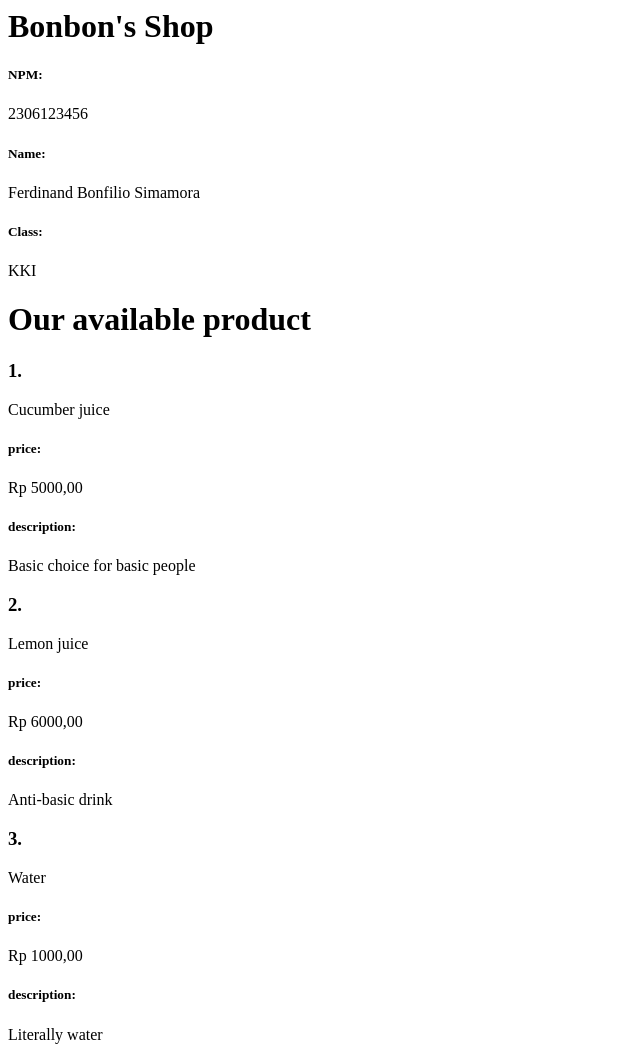
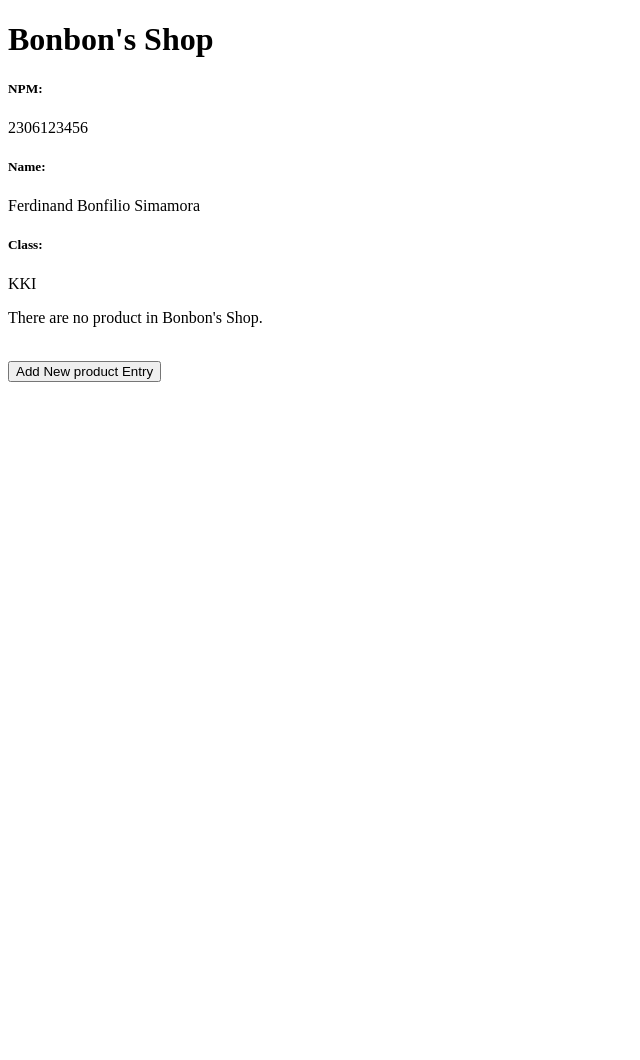
Before and after one commit to Ferdinand57/bonbon_shop, a Django app: page / in a window 1280 px wide. Shown: the whole page, without its empty margins (0-640 px from the left). After the commit the page ends 382 px from the top, so only its background shows below. Run offline with Django 5.2, Linux system fonts and the light colour scheme; data that the repository does not hold is empty.

Commit message:
Assignment 3 try 1

```diff
--- a/bonbon_shop/settings.py
+++ b/bonbon_shop/settings.py
@@ -56,7 +56,7 @@ ROOT_URLCONF = 'bonbon_shop.urls'
 TEMPLATES = [
     {
         'BACKEND': 'django.template.backends.django.DjangoTemplates',
-        'DIRS': [],
+        'DIRS': [BASE_DIR / 'templates'],
         'APP_DIRS': True,
         'OPTIONS': {
             'context_processors': [
@@ -123,3 +123,5 @@ STATIC_URL = 'static/'
 # https://docs.djangoproject.com/en/5.1/ref/settings/#default-auto-field
 
 DEFAULT_AUTO_FIELD = 'django.db.models.BigAutoField'
+
+CSRF_TRUSTED_ORIGINS = ["http://localhost","http://127.0.0.1","http://ferdinand-bonfilio-bonbonshop.pbp.cs.ui.ac.id", "https://ferdinand-bonfilio-bonbonshop.pbp.cs.ui.ac.id"]
--- a/main/models.py
+++ b/main/models.py
@@ -1,7 +1,9 @@
 from django.db import models
-
-class Product(models.Model):
+import uuid
+class ProductEntry(models.Model):
+    id = models.UUIDField(primary_key=True, default=uuid.uuid4, editable=False)
     name = models.CharField(max_length=255)
+    time = models.DateField(auto_now_add=True)
     price = models.DecimalField(max_digits=10, decimal_places=2)
     description = models.CharField(max_length=255)
 
--- a/main/templates/main.html
+++ b/main/templates/main.html
@@ -1,28 +1,44 @@
-<h1>Bonbon's Shop</h1> <!-- Change according to your project name -->
+{% extends 'base.html' %}
+{% block content %}
+<h1>Bonbon's Shop</h1>
 
 <h5>NPM: </h5>
 <p>{{ npm }}<p>
-<h5>Name: </h5>
-<p>{{ name }}<p>
-<h5>Class: </h5>
-<p>{{ class }}<p>
 
-<h1>Our available product</h1>
-<h3>1. </h3>
-<p>{{ product1name }}<p>
-<h5>price: </h5>
-<p>{{ product1price }}<p>
-<h5>description: </h5>
-<p>{{ product1desc }}<p>
-<h3>2. </h3>
-<p>{{ product2name }}<p>
-<h5>price: </h5>
-<p>{{ product2price }}<p>
-<h5>description: </h5>
-<p>{{ product2desc }}<p>
-<h3>3. </h3>
-<p>{{ product3name }}<p>
-<h5>price: </h5>
-<p>{{ product3price }}<p>
-<h5>description: </h5>
-<p>{{ product3desc }}<p>
+<h5>Name:</h5>
+<p>{{ name }}</p>
+
+<h5>Class:</h5>
+<p>{{ class }}</p>
+
+{% if not product_entries %}
+<p>There are no product in Bonbon's Shop.</p>
+{% else %}
+<table>
+  <tr>
+    <th>Product Name</th>
+    <th>Time</th>
+    <th>Description</th>
+    <th>Price</th>
+  </tr>
+
+  {% comment %} This is how to display product data
+  {% endcomment %}
+  {% for product_entry in product_entries %}
+  <tr>
+    <td>{{product_entry.name}}</td>
+    <td>{{product_entry.time}}</td>
+    <td>{{product_entry.description}}</td>
+    <td>{{product_entry.price}}</td>
+  </tr>
+  {% endfor %}
+</table>
+{% endif %}
+
+<br />
+
+<a href="{% url 'main:create_product_entry' %}">
+  <button>Add New product Entry</button>
+</a>
+
+{% endblock content %}
--- a/main/urls.py
+++ b/main/urls.py
@@ -1,8 +1,13 @@
 from django.urls import path
-from main.views import show_main
+from main.views import show_main, create_product_entry, show_xml, show_json, show_xml_by_id, show_json_by_id
 
 app_name = 'main'
 
 urlpatterns = [
     path('', show_main, name='show_main'),
+    path('create-product-entry', create_product_entry, name='create_product_entry'),
+    path('xml/', show_xml, name='show_xml'),
+    path('json/', show_json, name='show_json'),
+    path('xml/<str:id>/', show_xml_by_id, name='show_xml_by_id'),
+    path('json/<str:id>/', show_json_by_id, name='show_json_by_id'),
 ]
--- a/main/views.py
+++ b/main/views.py
@@ -1,20 +1,49 @@
-from django.shortcuts import render
+from django.shortcuts import render, redirect
+from main.forms import ProductEntryForm
+from main.models import ProductEntry
+from django.http import HttpResponse
+from django.core import serializers
 
 # Create your views here.
 def show_main(request):
+    product_entries = ProductEntry.objects.all()
     context = {
         'npm' : '2306123456',
         'name': 'Ferdinand Bonfilio Simamora',
         'class': 'KKI',
-        'product1name': 'Cucumber juice',
-        'product1price': 'Rp 5000,00',
-        'product1desc': 'Basic choice for basic people',
-        'product2name': 'Lemon juice',
-        'product2price': 'Rp 6000,00',
-        'product2desc': 'Anti-basic drink',
-        'product3name': 'Water',
-        'product3price': 'Rp 1000,00',
-        'product3desc': 'Literally water',
+        'product_entries': product_entries,
     }
 
     return render(request, "main.html", context)
+
+def create_product_entry(request):
+    form = ProductEntryForm(request.POST or None)
+
+    if form.is_valid() and request.method == "POST":
+        form.save()
+        return redirect('main:show_main')
+
+    context = {'form': form}
+    return render(request, "create_product_entry.html", context)
+
+def show_xml(request):
+    data = ProductEntry.objects.all()
+
+def show_xml(request):
+    data = ProductEntry.objects.all()
+    return HttpResponse(serializers.serialize("xml", data), content_type="application/xml")
+
+def show_json(request):
+    data = ProductEntry.objects.all()
+
+def show_json(request):
+    data = ProductEntry.objects.all()
+    return HttpResponse(serializers.serialize("json", data), content_type="application/json")
+
+def show_xml_by_id(request, id):
+    data = ProductEntry.objects.filter(pk=id)
+    return HttpResponse(serializers.serialize("xml", data), content_type="application/xml")
+
+def show_json_by_id(request, id):
+    data = ProductEntry.objects.filter(pk=id)
+    return HttpResponse(serializers.serialize("json", data), content_type="application/json")
--- /dev/null
+++ b/templates/base.html
@@ -0,0 +1,13 @@
+{% load static %}
+<!DOCTYPE html>
+<html lang="en">
+  <head>
+    <meta charset="UTF-8" />
+    <meta name="viewport" content="width=device-width, initial-scale=1.0" />
+    {% block meta %} {% endblock meta %}
+  </head>
+
+  <body>
+    {% block content %} {% endblock content %}
+  </body>
+</html>
```
Also changed, not shown: main/forms.py (added, +7 -0 lines), main/templates/create_product_entry.html (added, +18 -0 lines), .github/workflows/deploy.yml (added), README.md, main/migrations/0003_alter_product_id.py (added), main/migrations/0004_rename_product_productentry.py (added), main/migrations/0005_productentry_time.py (added).
